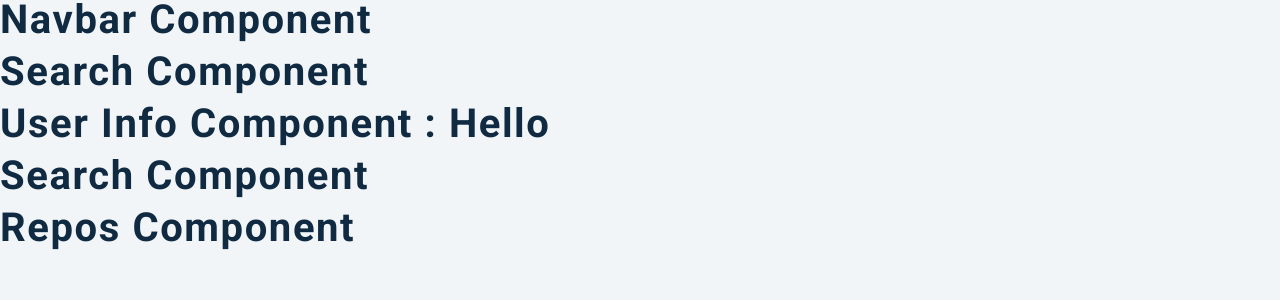
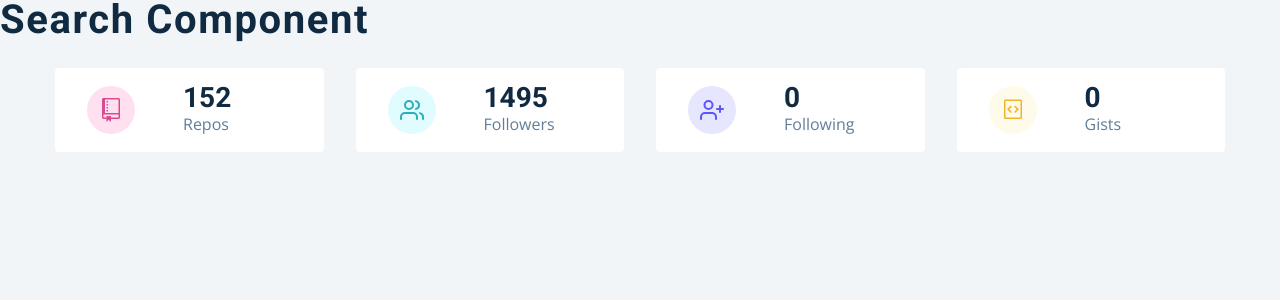
Before and after one commit to dodytrifa/sandbox3, a React (Create React App) app: page / in a window 1280 px wide. Shown: the top 300 px of the page. Built offline with nearby package versions, Linux system fonts and the light colour scheme.

Commit message:
setup dashboard

```diff
--- a/src/components/Info.js
+++ b/src/components/Info.js
@@ -5,9 +5,65 @@
 import { FiUsers, FiUserPlus } from 'react-icons/fi';
 
 const UserInfo = () => {
-  const data = React.useContext(GithubContext)
-  return <h2>user info component : {data}</h2>;
+  //bentuk awal
+  // const data = React.useContext(GithubContext)
+  const {githubUser} = React.useContext(GithubContext)
+  const {public_repos, followers, following, public_gists} = githubUser
+
+  const items = [
+    {
+    id:1,
+    icon: <GoRepo className="icon"/>,
+    label: 'repos',
+    value: public_repos,
+    color: 'pink',
+    },
+    {
+    id:2,
+    icon: <FiUsers className="icon"/>,
+    label: 'followers',
+    value: followers,
+    color: 'green',
+    },
+    {
+    id:3,
+    icon: <FiUserPlus className="icon"/>,
+    label: 'following',
+    value: following,
+    color: 'purple',
+    },
+    {
+    id:4,
+    icon: <GoGist className="icon"/>,
+    label: 'gists',
+    value: public_gists,
+    color: 'yellow',
+    },
+  ]
+  return (
+    <section className="section">
+      <Wrapper className="section-center">
+      {items.map(item => {
+        return (
+          <Item key={Item.id} {...item}></Item>
+        )
+      })}
+      </Wrapper>
+    </section>
+  );
 };
+
+const Item = ({ icon, label, value, color}) => {
+  return (
+    <article className="item">
+      <span className={color}>{icon}</span>
+      <div>
+        <h3>{value}</h3>
+        <p>{label}</p>
+      </div>
+    </article>
+  )
+}
 
 const Wrapper = styled.section`
   display: grid;
--- a/src/components/User.js
+++ b/src/components/User.js
@@ -3,7 +3,7 @@
 import Card from './Card';
 import Followers from './Followers';
 const User = () => {
-  return <h2>search component</h2>;
+  return <h2>user component</h2>;
 };
 
 const Wrapper = styled.div`
--- a/src/context/context.js
+++ b/src/context/context.js
@@ -10,8 +10,12 @@
 
 //component
 const GithubProvider = ({children}) => {
+  const [githubUser, setGithubUser] = useState(mockUser)
+  const [repos, setRepos] = useState(mockRepos)
+  const [followers, setFollowers] = useState(mockFollowers)
+
   return (
-    <GithubContext.Provider value={'hello'}>{children}</GithubContext.Provider>
+    <GithubContext.Provider value={{githubUser,repos,followers}}>{children}</GithubContext.Provider>
   )
 }
 
--- a/src/pages/Dashboard.js
+++ b/src/pages/Dashboard.js
@@ -6,11 +6,11 @@
 const Dashboard = () => {
   return (
     <main>
-      <Navbar/>
+      {/* <Navbar/> */}
       <Search/>
       <Info/>
-      <User/>
-      <Repos/>
+      {/* <User/> */}
+      {/* <Repos/> */}
     </main>
   );
 };
```
